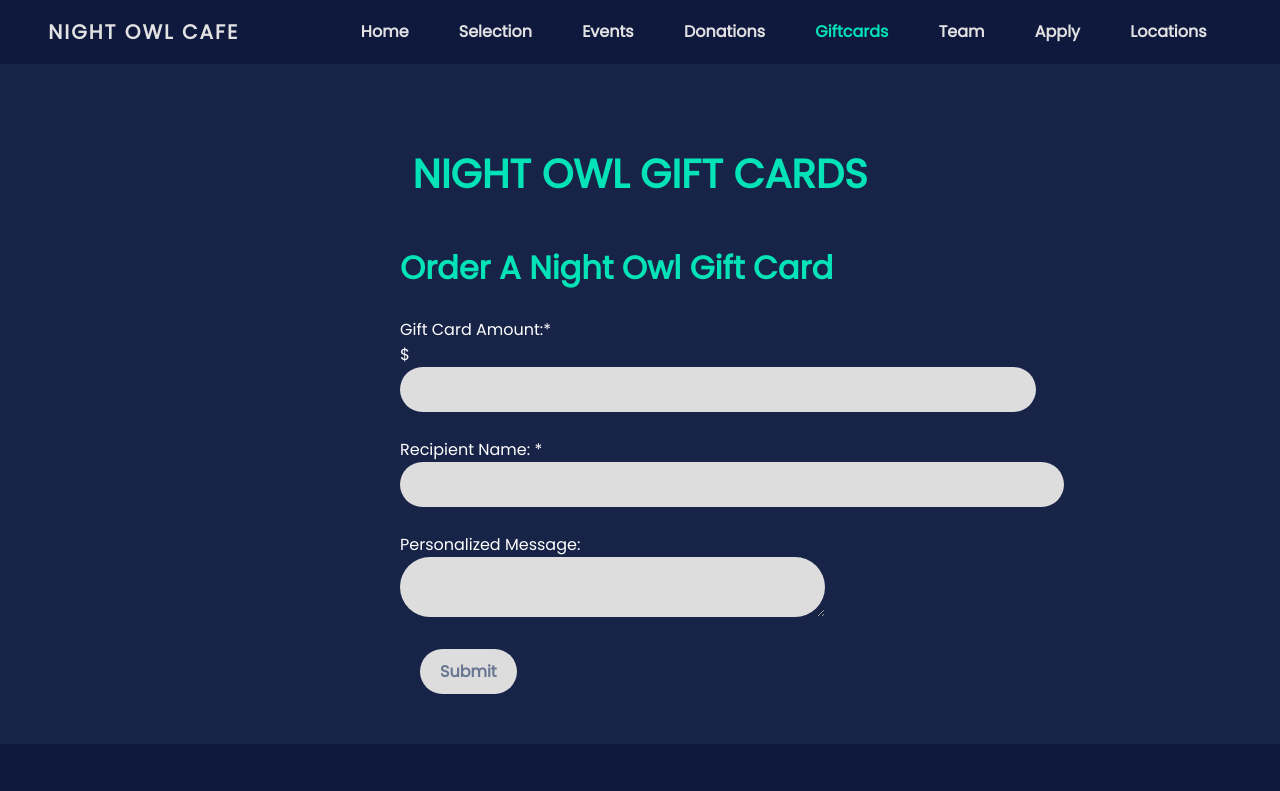
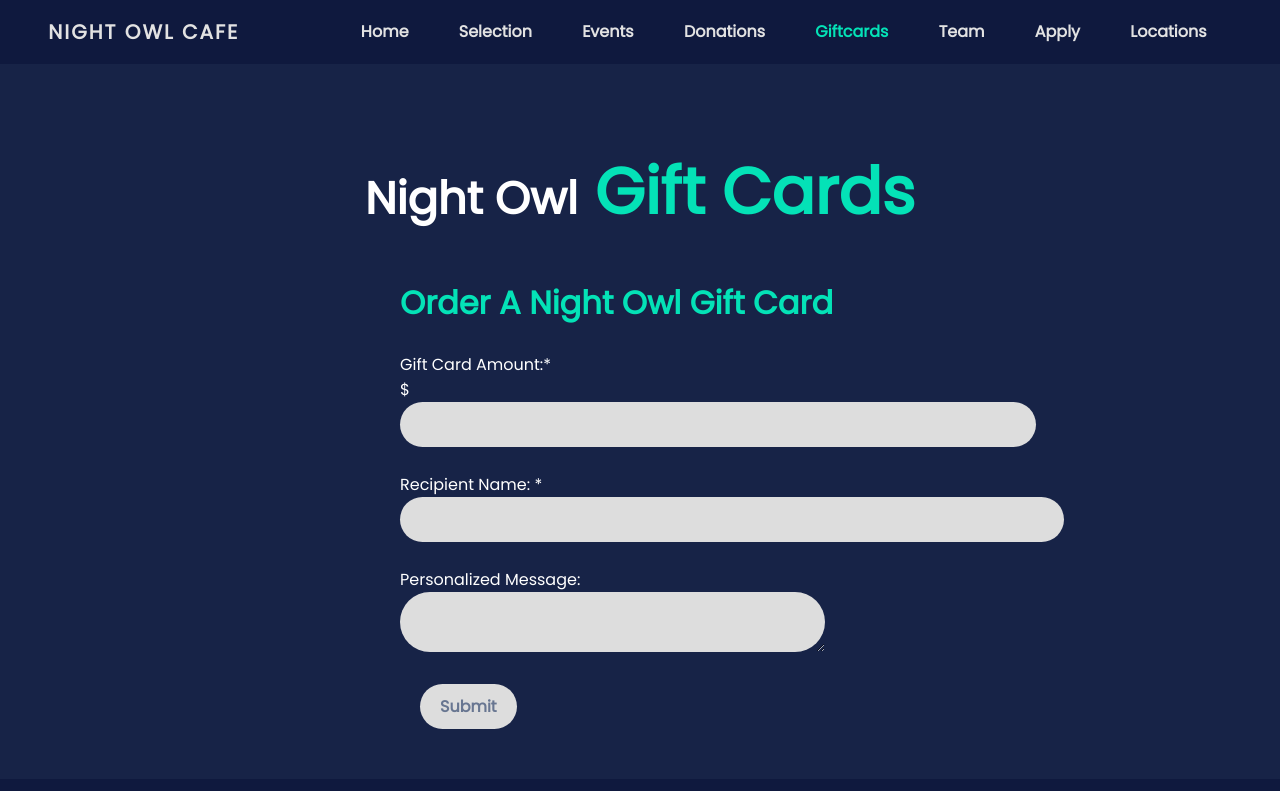
Before and after one commit to xmoj10/COMP20-MIDTERM, a plain HTML site: page giftcards.html in a window 1280 px wide. Shown: the top 791 px of the page. Drawn offline with nearby package versions, Linux system fonts and the light colour scheme.

Commit message:
Update giftcards.html

```diff
--- a/giftcards.html
+++ b/giftcards.html
@@ -55,7 +55,7 @@
   <script src="./js/nav.js"></script>
 
 	<div style="height:400; padding-top: 70px; margin-bottom: 40px;">
-		<h1 class="showthis" style="margin-top: 10px; font-size: 40px; text-align: center"> NIGHT OWL GIFT CARDS </h1>
+		<h1 class="showthis" style="margin-top: 10px; font-size: 400%; text-align: center"><span style="color: white; font-size: 70%;">Night Owl</span> Gift Cards </h1>
 	</div>
 
 	<div align="center" id="card" style="height:500px"> <form align="left" id="cardform">
```
